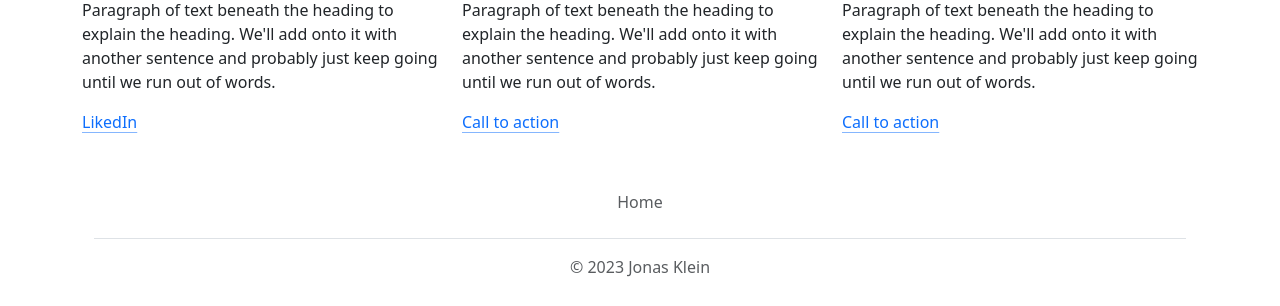
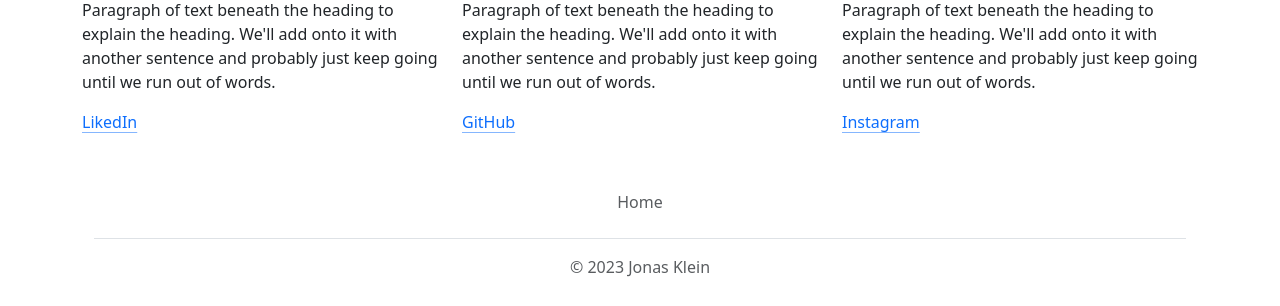
Before and after one commit to KleinJonasUVT/KleinJonasUVT, a Flask app: page / in a window 1280 px wide. Shown: the part 818-1124 px from the top of the page. Run offline with Flask 3, Linux system fonts and the light colour scheme.

Commit message:
Made links available

```diff
--- a/templates/socials.html
+++ b/templates/socials.html
@@ -42,7 +42,7 @@ h4 {
         <img class='social-img' src="https://KleinJonasUVT--kleinjonasuvt.repl.co/static/LinkedIn.png" width="50" height="50">
         <h5>LinkedIn</h5>
         <p>Paragraph of text beneath the heading to explain the heading. We'll add onto it with another sentence and probably just keep going until we run out of words.</p>
-        <a href="#" class="icon-link">
+        <a href="https://www.linkedin.com/in/kleinjonas/" class="icon-link">
           LikedIn
           <svg class="bi"><use xlink:href="#chevron-right"/></svg>
         </a>
@@ -51,8 +51,8 @@ h4 {
         <img class='social-img' src="https://KleinJonasUVT--kleinjonasuvt.repl.co/static/github.png" width="50" height="50">
         <h5>GitHub</h5>
         <p>Paragraph of text beneath the heading to explain the heading. We'll add onto it with another sentence and probably just keep going until we run out of words.</p>
-        <a href="#" class="icon-link">
-          Call to action
+        <a href="https://github.com/KleinJonasUVT" class="icon-link">
+          GitHub
           <svg class="bi"><use xlink:href="#chevron-right"/></svg>
         </a>
       </div>
@@ -60,8 +60,8 @@ h4 {
         <img class='social-img' src="https://KleinJonasUVT--kleinjonasuvt.repl.co/static/instagram.png" width="50" height="50">
         <h5>Instagram</h5>
         <p>Paragraph of text beneath the heading to explain the heading. We'll add onto it with another sentence and probably just keep going until we run out of words.</p>
-        <a href="#" class="icon-link">
-          Call to action
+        <a href="https://www.instagram.com/jonasklein_/" class="icon-link">
+          Instagram
         </a>
       </div>
     </div>
```
